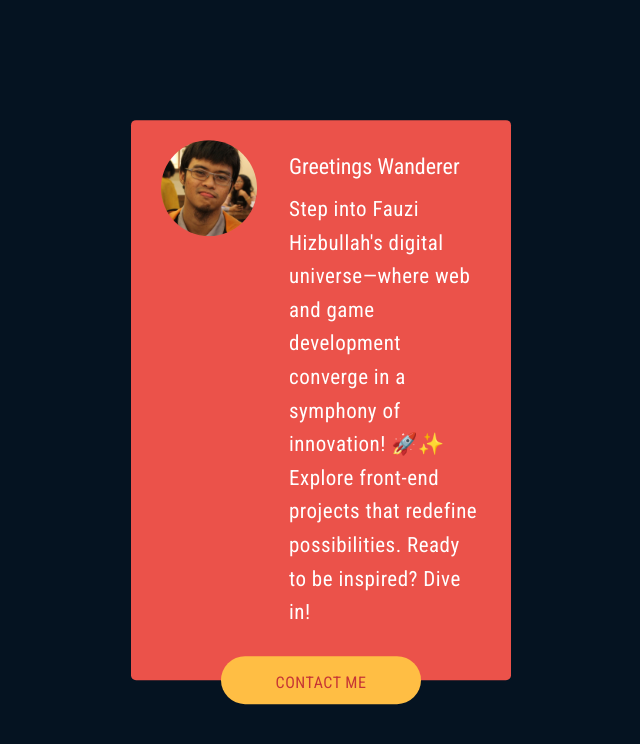
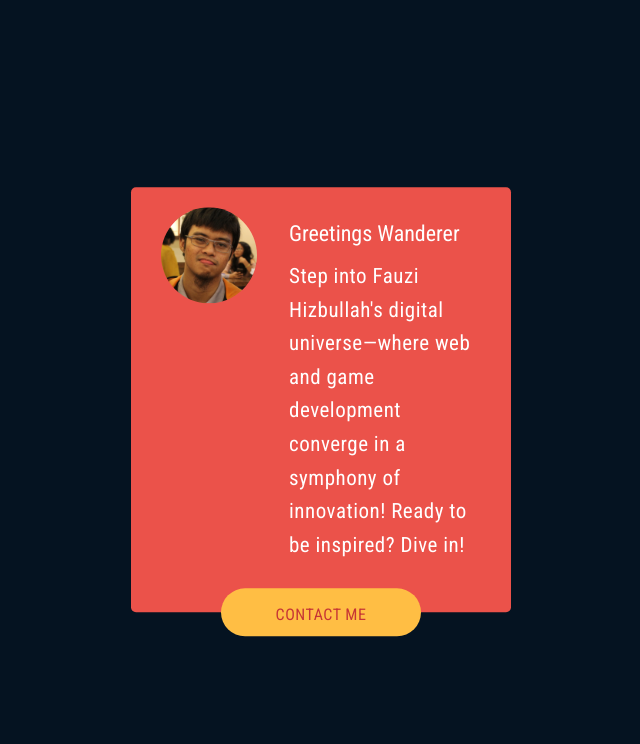
Before and after one commit to fauzihiz/fauzihiz.github.io, a plain HTML site: page index.html in a window 1280 px wide. Shown: the whole page, without its empty margins (319-959 px from the left). Drawn offline with nearby package versions, Linux system fonts and the light colour scheme.

Commit message:
updated a bit again

```diff
--- a/index.html
+++ b/index.html
@@ -25,7 +25,7 @@
     <img src="fauzihiz_profil_image.jpg" alt="Fauzihiz Profile Image">
     <aside>
     <h1>Greetings Wanderer</h1>
-    <p>Step into Fauzi Hizbullah's digital universe—where web and game development converge in a symphony of innovation! 🚀✨ Explore front-end projects that redefine possibilities. Ready to be inspired? Dive in!</p>
+    <p>Step into Fauzi Hizbullah's digital universe—where web and game development converge in a symphony of innovation! Ready to be inspired? Dive in!</p>
     </aside>
     <button>
     <span>Contact Me</span>
```
